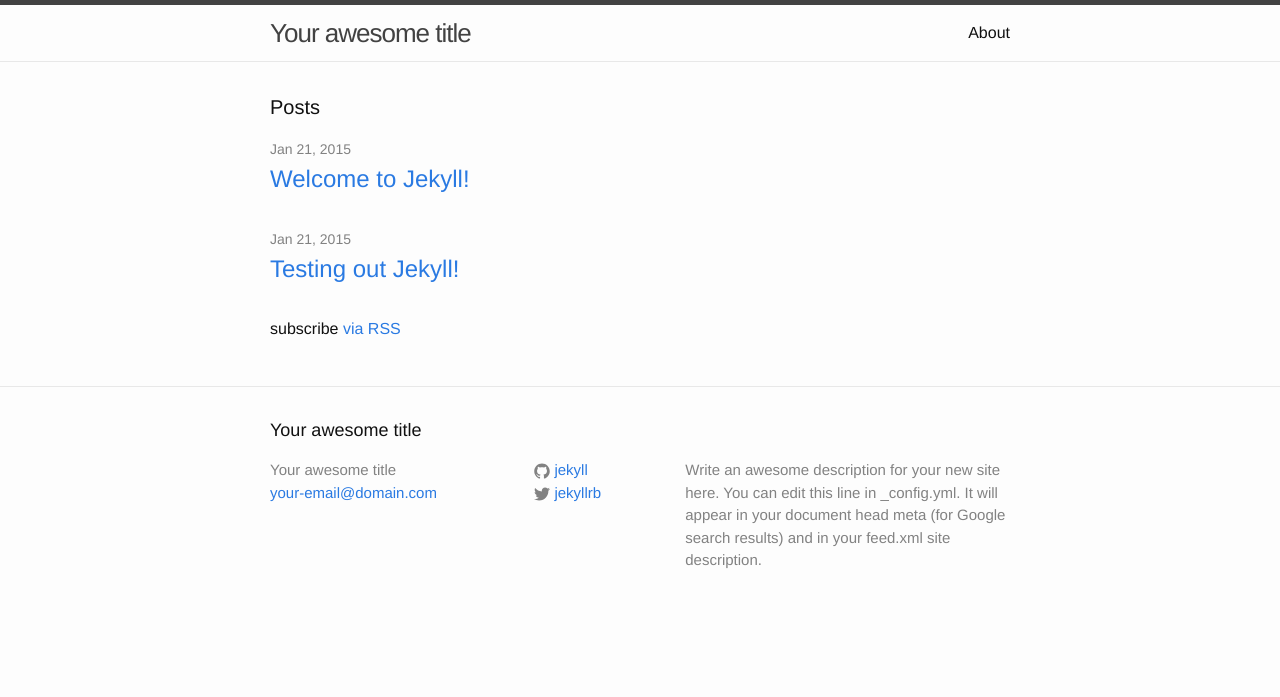
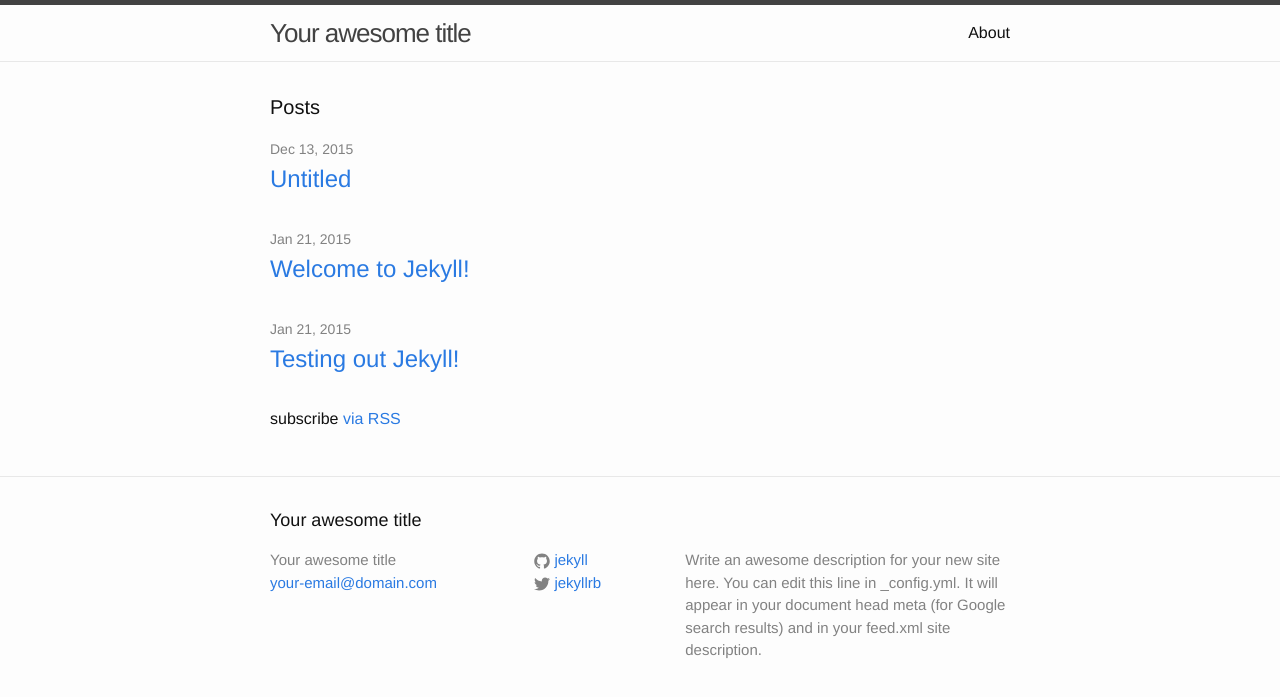
Before and after one commit to nilssanderson/taleofthetadpole, a Jekyll site: the page built from index.html, in a window 1280 px wide. Shown: the top 697 px of the page. Built offline with Jekyll 4.4.1, drawn with Linux system fonts in a browser that asks for light colours.

Commit message:
Updated 2015-12-13-your-filename.md

```diff
--- a/_posts/blog/2015-12-13-your-filename.md
+++ b/_posts/blog/2015-12-13-your-filename.md
@@ -1,11 +1,14 @@
 ---
 layout: blog
-category: null
+category:
+  - "null"
 splash: ""
-tags: null
-published: false
-title: ""
+tags:
+  - "null"
+published: true
+title: Untitled
 ---
+
 
 
 You’ll find this post in your `_posts` directory. Go ahead and edit it and re-build the site to see your changes. You can rebuild the site in many different ways, but the most common way is to run `jekyll serve`, which launches a web server and auto-regenerates your site when a file is updated.
```
